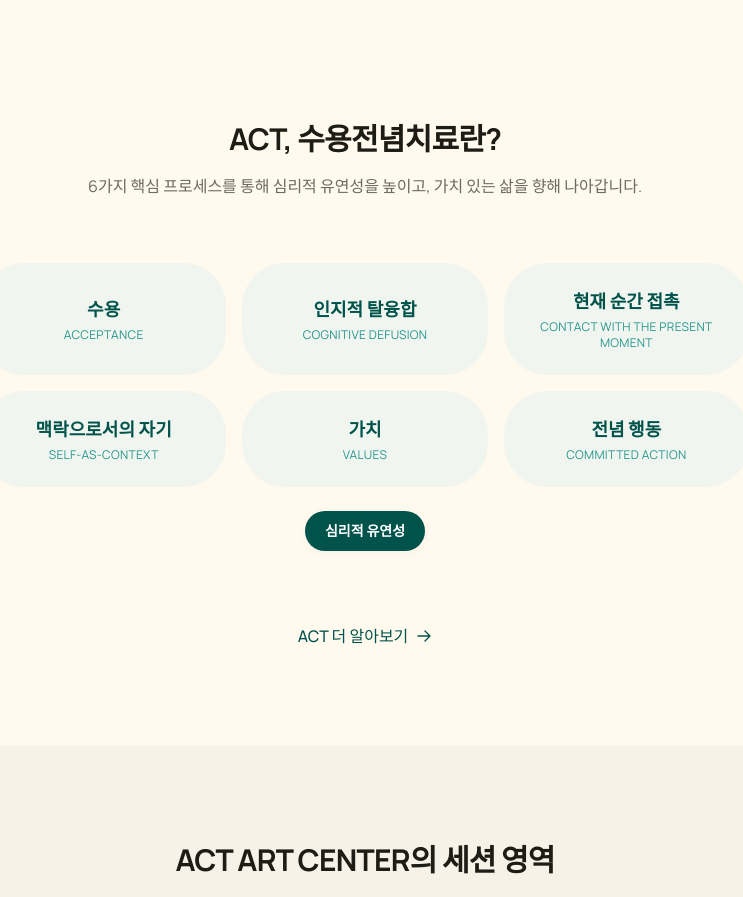
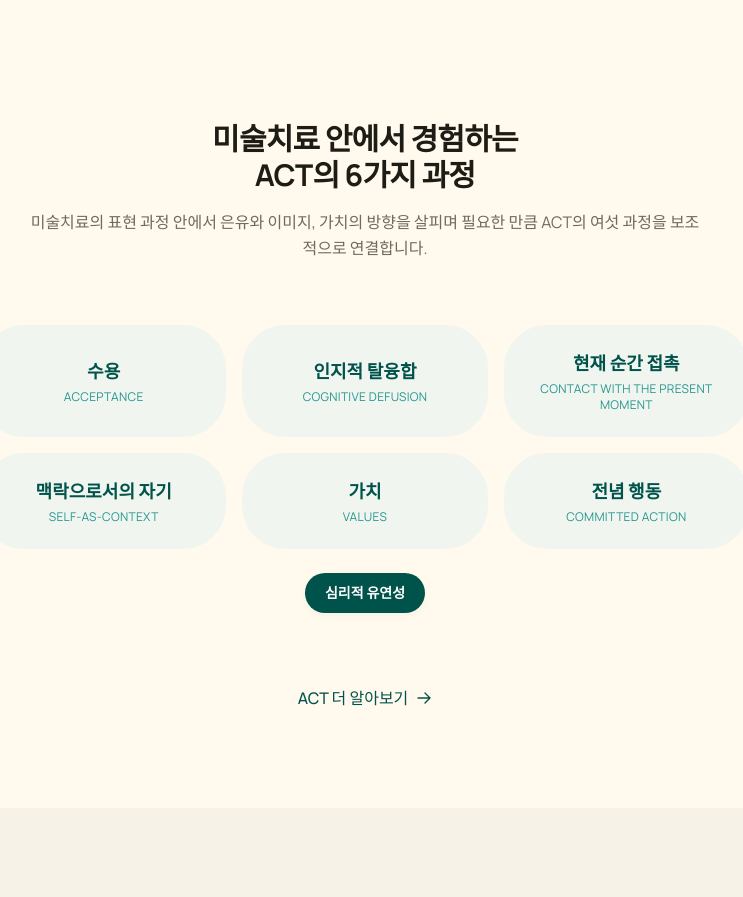
Before and after one commit to act-art-center/actartcenter.com, a Next.js app: page / in a window 1280 px wide. Shown: the part 2200-3097 px from the top of the page, without its empty margins (275-1018 px from the left). Built offline with nearby package versions, Linux system fonts and the light colour scheme.

Commit message:
content: update homepage ACT section heading

```diff
--- a/src/components/sections/ActApproach.tsx
+++ b/src/components/sections/ActApproach.tsx
@@ -14,9 +14,13 @@ export function ActApproach() {
     <SectionWrapper bg="paper" id="act-approach">
       <Container>
         <div className="text-center mb-12 lg:mb-16">
-          <h2 className="text-2xl lg:text-3xl font-bold tracking-tight">ACT, 수용전념치료란?</h2>
+          <h2 className="text-2xl lg:text-3xl font-bold tracking-tight">
+            미술치료 안에서 경험하는<br />
+            ACT의 6가지 과정
+          </h2>
           <p className="mt-4 text-charcoal/80 max-w-2xl mx-auto text-base leading-relaxed">
-            6가지 핵심 프로세스를 통해 심리적 유연성을 높이고, 가치 있는 삶을 향해 나아갑니다.
+            미술치료의 표현 과정 안에서 은유와 이미지, 가치의 방향을 살피며
+            필요한 만큼 ACT의 여섯 과정을 보조적으로 연결합니다.
           </p>
         </div>
 
```
